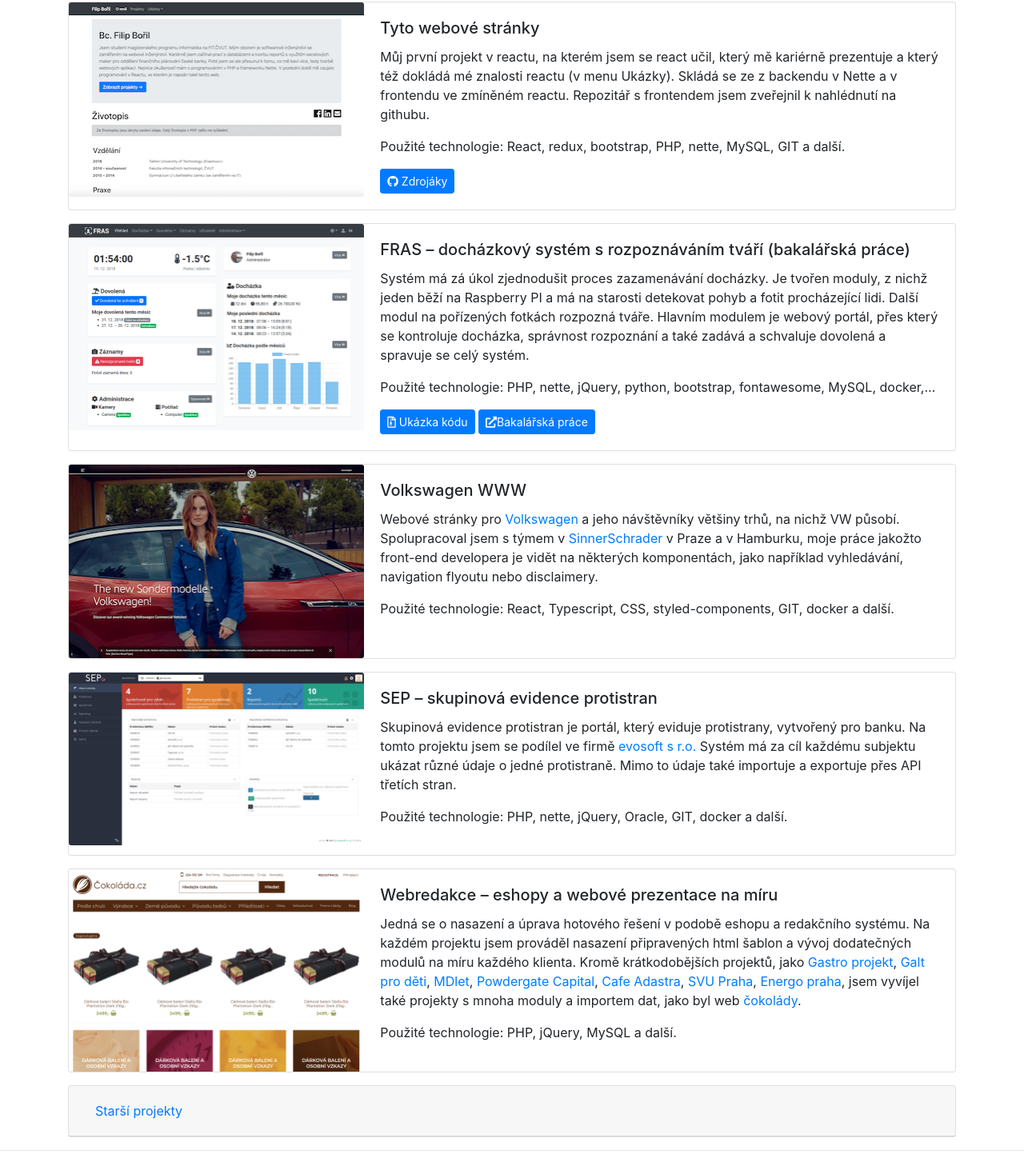
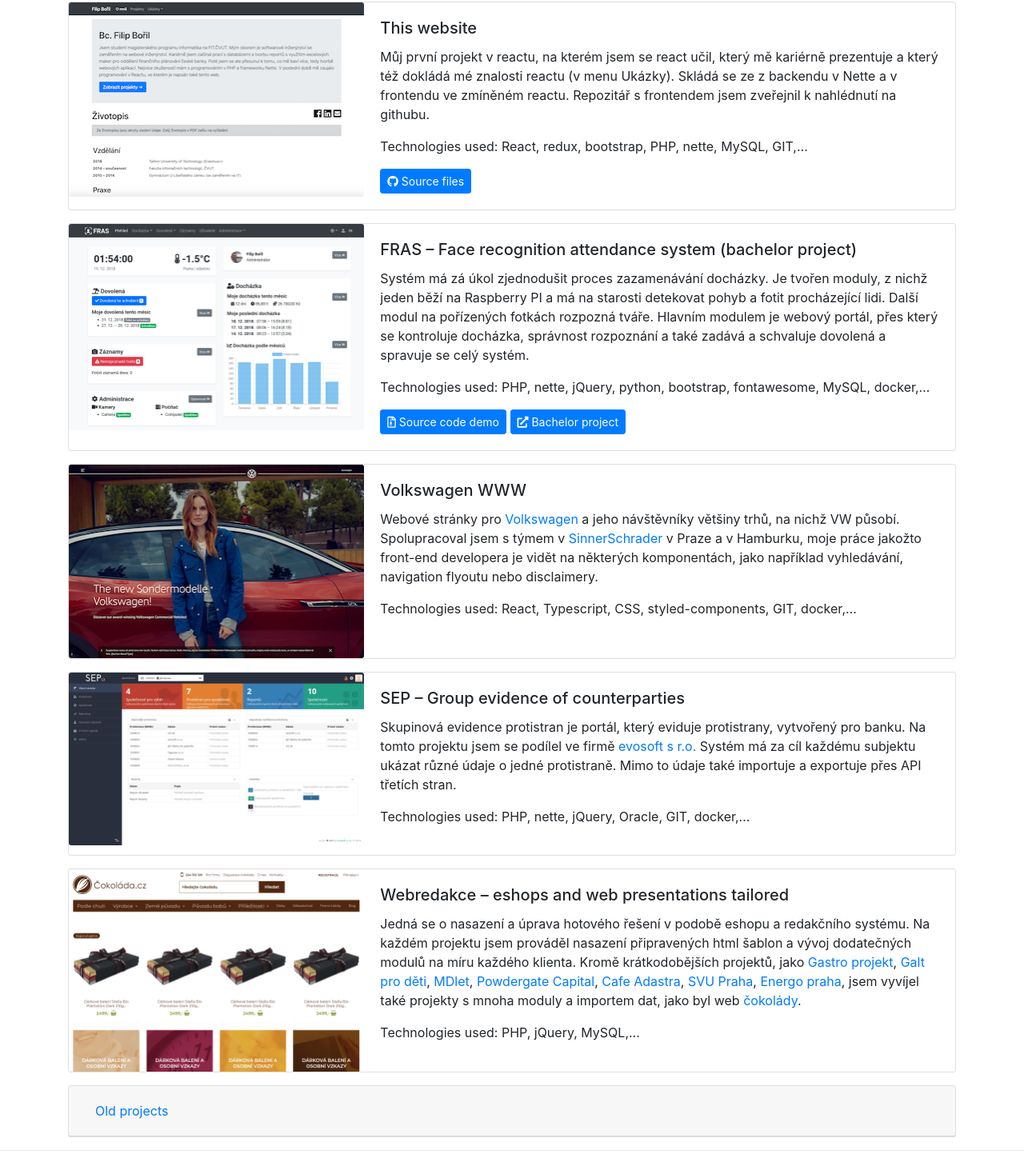
Before and after one commit to borilfilip/filipboril-cz, a React (Create React App) app: page /projects in a window 1280 px wide. Shown: the part 136-1594 px from the top of the page at 80% size. Built offline with nearby package versions, Linux system fonts and the light colour scheme.

Commit message:
Fixed and added some translations

```diff
--- a/src/components/Demos/Todo/Todo.js
+++ b/src/components/Demos/Todo/Todo.js
@@ -149,7 +149,7 @@ class Todo extends Component {
           inputRef={this.lastInsertRef}/>
       });
 
-    const headline = <h2><FormattedMessage id="notes"/></h2>;
+    const headline = <h2><FormattedMessage id="memo"/></h2>;
 
     let view = (
       <>
@@ -177,7 +177,7 @@ class Todo extends Component {
     if (this.state.error) view = (
       <>
         {headline}
-        <Alert variant="danger"><FormattedMessage id="notes-error"/></Alert>
+        <Alert variant="danger"><FormattedMessage id="memo-error"/></Alert>
       </>
     );
 
--- a/src/components/Projects/Projects.js
+++ b/src/components/Projects/Projects.js
@@ -4,23 +4,26 @@ import Project from "./Project/Project";
 import Card from "react-bootstrap/Card";
 import {Button} from "react-bootstrap";
 import Collapse from "react-bootstrap/Collapse";
+import {FormattedMessage} from "react-intl";
 
 const projects = () => {
   return (
     <div className="Projects">
-      <Project img="/img/filipboril-cz-thumb.png" name="Tyto webové stránky">
+      <Project img="/img/filipboril-cz-thumb.png" name={<FormattedMessage id="this-web"/>}>
         <p>
           Můj první projekt v reactu, na kterém jsem se react učil, který mě kariérně prezentuje a který též
           dokládá mé znalosti reactu (v menu Ukázky). Skládá se ze z backendu v Nette a v frontendu ve zmíněném
           reactu. Repozitář s frontendem jsem zveřejnil k nahlédnutí na githubu.
         </p>
         <p>
-          Použité technologie: React, redux, bootstrap, PHP, nette, MySQL, GIT a další.
+          <FormattedMessage id="tech-used"/>: React, redux, bootstrap, PHP, nette, MySQL, GIT,…
         </p>
         <a href="https://github.com/borilfilip/filipboril-cz" target="_blank" rel="noreferrer noopener"
-           className="btn btn-primary btn-sm" role="button"><i className="fab fa-github"/> Zdrojáky</a>
+           className="btn btn-primary btn-sm" role="button">
+          <i className="fab fa-github"/> <FormattedMessage id="source-files"/>
+        </a>
       </Project>
-      <Project img="/img/fras-hp-thumb.png" name="FRAS – docházkový systém s rozpoznáváním tváří (bakalářská práce)">
+      <Project img="/img/fras-hp-thumb.png" name={<FormattedMessage id="bachelor-project-headline"/>}>
         <p>
           Systém má zá úkol zjednodušit proces zazamenávání docházky. Je tvořen moduly, z nichž jeden běží na
           Raspberry PI a má na starosti detekovat pohyb a fotit procházející lidi. Další modul na pořízených
@@ -28,13 +31,15 @@ const projects = () => {
           rozpoznání a také zadává a schvaluje dovolená a spravuje se celý systém.
         </p>
         <p>
-          Použité technologie: PHP, nette, jQuery, python, bootstrap, fontawesome, MySQL, docker,…
+          <FormattedMessage id="tech-used"/>: PHP, nette, jQuery, python, bootstrap, fontawesome, MySQL, docker,…
         </p>
         <a href="/fras-code-demo.zip" className="btn btn-primary btn-sm" role="button"><i
-          className="far fa-file-archive"/> Ukázka kódu</a>{' '}
+          className="far fa-file-archive"/> <FormattedMessage id="code-demo"/></a>{' '}
         <a href="https://dspace.cvut.cz/handle/10467/79461" target="_blank" rel="noreferrer noopener"
-           className="btn btn-primary btn-sm" role="button"><i className="fas fa-external-link-alt"/>
-           Bakalářská práce</a>
+           className="btn btn-primary btn-sm" role="button">
+          <i className="fas fa-external-link-alt"/>{' '}
+          <FormattedMessage id="bachelor-project"/>
+        </a>
       </Project>
       <Project img="/img/volkswagen-thumb.png" name="Volkswagen WWW">
         <p>
@@ -45,10 +50,10 @@ const projects = () => {
           vyhledávání, navigation flyoutu nebo disclaimery.
         </p>
         <p>
-          Použité technologie: React, Typescript, CSS, styled-components, GIT, docker a další.
+          <FormattedMessage id="tech-used"/>: React, Typescript, CSS, styled-components, GIT, docker,…
         </p>
       </Project>
-      <Project img="/img/sep-hp-thumb.png" name="SEP – skupinová evidence protistran">
+      <Project img="/img/sep-hp-thumb.png" name={<FormattedMessage id="sep-headline"/>}>
         <p>
           Skupinová evidence protistran je portál, který eviduje protistrany, vytvořený pro banku. Na tomto
           projektu jsem se podílel ve firmě <a href="https://evosoft.cz/" target="_blank" rel="noopener noreferrer">
@@ -56,10 +61,10 @@ const projects = () => {
           také importuje a exportuje přes API třetích stran.
         </p>
         <p>
-          Použité technologie: PHP, nette, jQuery, Oracle, GIT, docker a další.
+          <FormattedMessage id="tech-used"/>: PHP, nette, jQuery, Oracle, GIT, docker,…
         </p>
       </Project>
-      <Project img="/img/cokolada-hp-thumb.png" name="Webredakce – eshopy a webové prezentace na míru">
+      <Project img="/img/cokolada-hp-thumb.png" name={<FormattedMessage id="webredakce-headline"/>}>
         <p>
           Jedná se o nasazení a úprava hotového řešení v podobě eshopu a redakčního systému. Na každém projektu
           jsem prováděl nasazení připravených html šablon a vývoj dodatečných modulů na míru každého klienta.
@@ -75,48 +80,56 @@ const projects = () => {
           <a href="https://cokolada-cz.vacatko.netservis.cz/" target="_blank" rel="noopener noreferrer">čokolády</a>.
         </p>
         <p>
-          Použité technologie: PHP, jQuery, MySQL a další.
+          <FormattedMessage id="tech-used"/>: PHP, jQuery, MySQL,…
         </p>
       </Project>
 
       <Card>
         <Card.Header>
           <Button variant="link" data-toggle="collapse" data-target="#collapseExample">
-            Starší projekty
+            <FormattedMessage id="old-projects"/>
           </Button>
         </Card.Header>
         <Collapse id="collapseExample">
           <Card.Body>
             <p>
-              Zde se nachází některé starší projekty z doby, kdy jsem se to ještě učil sám – tedy ještě před
-              gymnáziem a před ČVUT.
+              <FormattedMessage id="old-projects-intro"/>
             </p>
-            <Project img="/img/iadm.png" name="iAdministrativa – psaní všemi deseti">
+            <Project img="/img/iadm.png" name={<FormattedMessage id="iadm-headline"/>}>
               <p>
                 Web slouží jako pomůcka při výuce psaní všemi deseti na PC. K naleznutí jsou zde domácí úkoly,
                 které je na stránce možno rovnou vyzkoušet nebo opsat. Je to druhá verze webu psaná v čistém
                 PHP v době, kdy jsem chodil do 8. třídy ZŠ.
               </p>
               <a href="http://iadm.wz.cz/" className="btn btn-primary btn-sm" role="button" target="_blank"
-                 rel="noopener noreferrer"><i className="fas fa-external-link-alt"/> Přejít na web</a>
+                 rel="noopener noreferrer">
+                <i className="fas fa-external-link-alt"/>{' '}
+                <FormattedMessage id="go-to-web"/>
+              </a>
             </Project>
-            <Project img="/img/noviny.png" name="iAdministrativa noviny – mix zpráv a návodů">
+            <Project img="/img/noviny.png" name={<FormattedMessage id="iadm-news-headline"/>}>
               <p>
                 V rámci webu iAdministrativa, jakožto webu, který měl určitou míru navštěvovanosti, jsem se
                 rozhodl psát články a vyzkoušet si instalaci a práci s redakčním systémem wordpress.
                 Články pojednávali zprvu o novinkách z tehdejší třídy, později o návodech na PC.
               </p>
               <a href="http://iadm.wz.cz/noviny/" className="btn btn-primary btn-sm" role="button"
-                 target="_blank" rel="noopener noreferrer"><i className="fas fa-external-link-alt"/> Přejít na web</a>
+                 target="_blank" rel="noopener noreferrer">
+                <i className="fas fa-external-link-alt"/>{' '}
+                <FormattedMessage id="go-to-web"/>
+              </a>
             </Project>
-            <Project img="/img/sesity.png" name="Sešity – zápisky z vyučování 8. a 9. třídy ZŠ online">
+            <Project img="/img/sesity.png" name={<FormattedMessage id="sesity-headline"/>}>
               <p>
                 Web sloužil jako online zdroj zápisků z vyučování v 8. a 9. třídě na ZŠ Rychnovská. Tedy
                 alespoň u předmětů, které byl někdo ochotný přepisovat. Web byl také napsaný v čistém PHP,
                 když jsem chodil do 9. třídy.
               </p>
               <a href="http://sesity.borec.cz/" className="btn btn-primary btn-sm" role="button"
-                 target="_blank" rel="noopener noreferrer"><i className="fas fa-external-link-alt"/> Přejít na web</a>
+                 target="_blank" rel="noopener noreferrer">
+                <i className="fas fa-external-link-alt"/>{' '}
+                <FormattedMessage id="go-to-web"/>
+              </a>
             </Project>
           </Card.Body>
         </Collapse>
--- a/src/translations/cs.json
+++ b/src/translations/cs.json
@@ -29,10 +29,23 @@
   "programming": "Programování",
   "travelling": "cestování",
   "cycling": "cyklistika",
-  "notes": "Poznámky",
   "new": "Nová",
   "demos-github": "Ukázky postupně vylepšuji a přidávám další funkcionality. Zdrojový kód naleznete na {github}u.",
-  "notes-error": "Poznámky se nepodařilo načíst.",
+  "memo-error": "Poznámky se nepodařilo načíst.",
   "adding": "Přidávání...",
-  "loading": "Načítání..."
+  "loading": "Načítání...",
+  "tech-used": "Použité technologie",
+  "old-projects": "Starší projekty",
+  "source-files": "Zdrojáky",
+  "code-demo": "Ukázka kódu",
+  "bachelor-project": "Bakalářská práce",
+  "old-projects-intro": "Zde se nachází některé starší projekty z doby, kdy jsem se to ještě učil sám – tedy ještě před gymnáziem a před ČVUT.",
+  "go-to-web": "Přejít na web",
+  "this-web": "Tyto webové stránky",
+  "bachelor-project-headline": "FRAS – docházkový systém s rozpoznáváním tváří (bakalářská práce)",
+  "sep-headline": "SEP – skupinová evidence protistran",
+  "webredakce-headline": "Webredakce – eshopy a webové prezentace na míru",
+  "iadm-headline": "iAdministrativa – psaní všemi deseti",
+  "iadm-news-headline": "iAdministrativa noviny – mix zpráv a návodů",
+  "sesity-headline": "Sešity – zápisky z vyučování 8. a 9. třídy ZŠ online"
 }
--- a/src/translations/en.json
+++ b/src/translations/en.json
@@ -29,10 +29,23 @@
   "programming": "Programming",
   "travelling": "travelling",
   "cycling": "cycling",
-  "notes": "Notes",
   "new": "New",
   "demos-github": "Demos am I still upgrading and adding new functionality. The source code is available on {github}.",
-  "notes-error": "Notes could not be loaded.",
+  "memo-error": "Items could not be loaded.",
   "adding": "Adding...",
-  "loading": "Loading..."
+  "loading": "Loading...",
+  "tech-used": "Technologies used",
+  "old-projects": "Old projects",
+  "source-files": "Source files",
+  "code-demo": "Source code demo",
+  "bachelor-project": "Bachelor project",
+  "old-projects-intro": "Here you can find some old projects from time when I have been self educating – means before I have been attending gymnasium and CTU.",
+  "go-to-web": "Go to web",
+  "this-web": "This website",
+  "bachelor-project-headline": "FRAS – Face recognition attendance system (bachelor project)",
+  "sep-headline": "SEP – Group evidence of counterparties",
+  "webredakce-headline": "Webredakce – eshops and web presentations tailored",
+  "iadm-headline": "iAdministrativa – keyboard typing education",
+  "iadm-news-headline": "iAdministrativa news – news and how-tos",
+  "sesity-headline": "Sešity – notes from lessons 8. a 9. year of primary school online"
 }
```
